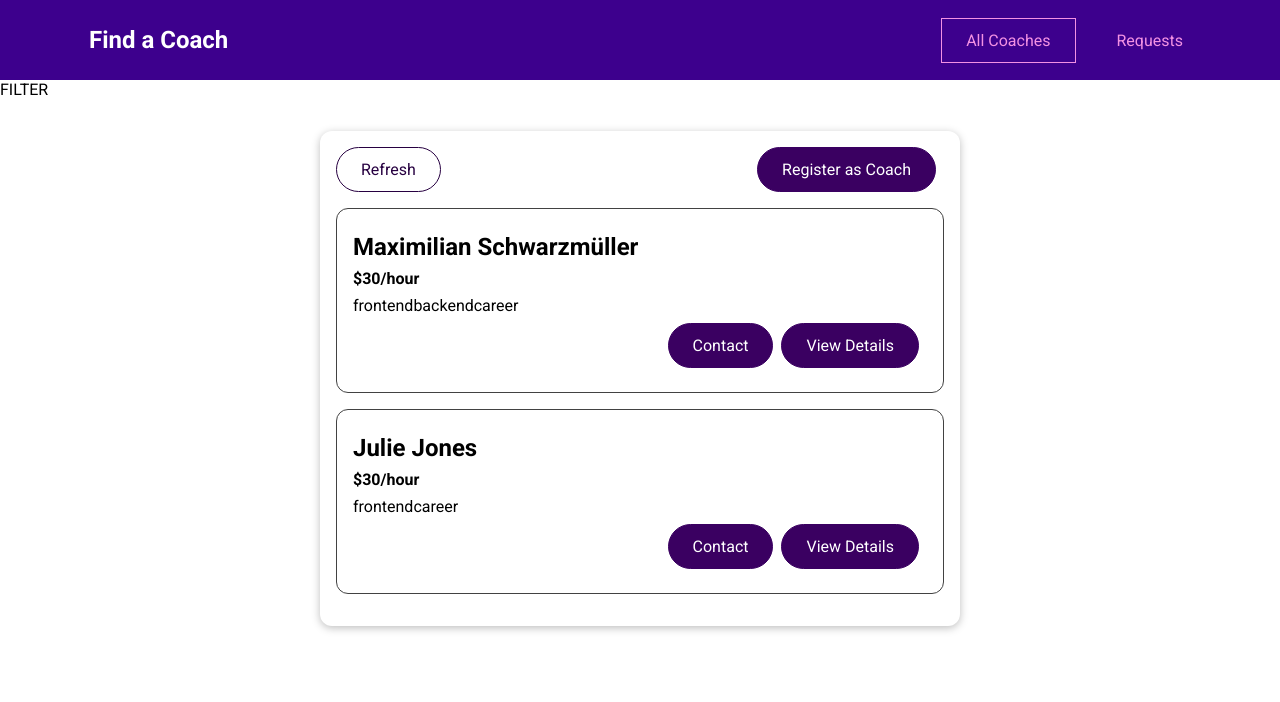
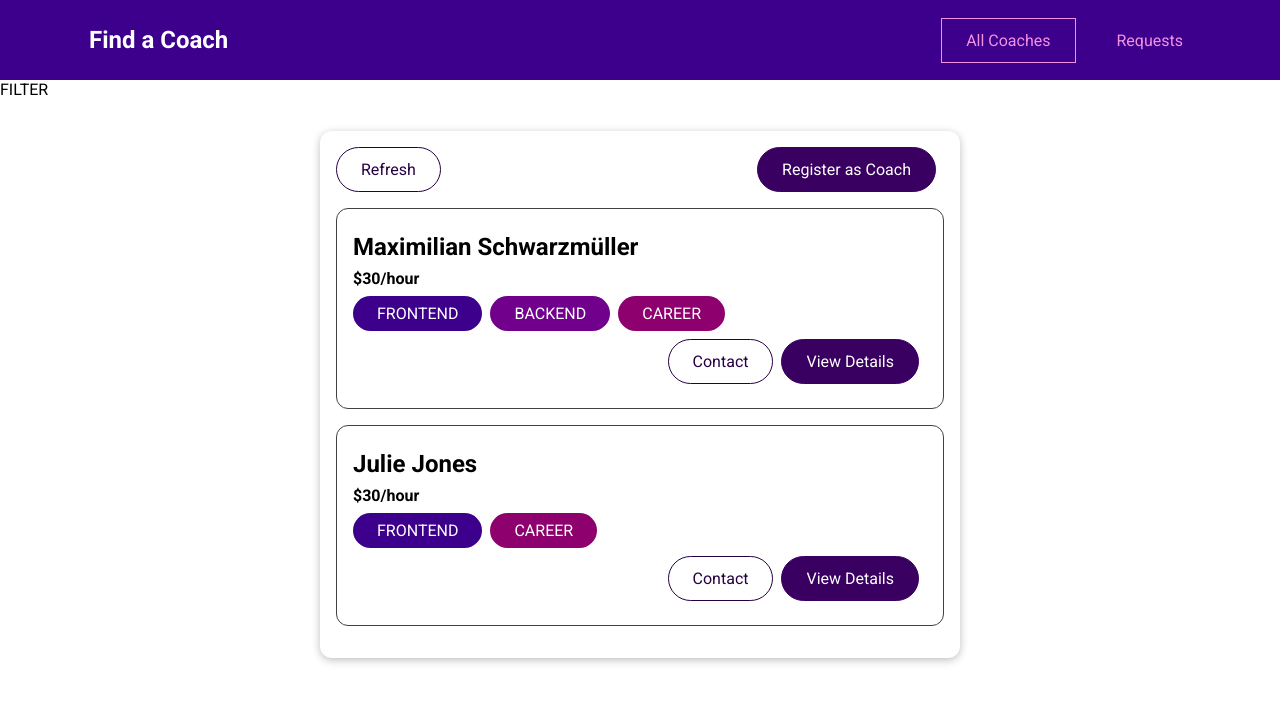
Before and after one commit to PfMartin/Find-a-Coach, a Vue app: page /coaches in a window 1280 px wide. Shown: the top 702 px of the page. Built offline with nearby package versions, Linux system fonts and the light colour scheme.

Commit message:
Added badges to the CoachItem

```diff
--- a/src/components/coaches/CoachItem.vue
+++ b/src/components/coaches/CoachItem.vue
@@ -3,10 +3,18 @@
     <h3>{{ fullName }}</h3>
     <h4>${{ rate }}/hour</h4>
     <div class="">
-      <span v-for="area in areas" :key="area">{{ area }}</span>
+      <base-badge
+        v-for="area in areas"
+        :key="area"
+        :type="area"
+        :title="area"
+        >{{ area }}</base-badge
+      >
     </div>
     <div class="actions">
-      <base-button link :to="coachContactLink">Contact</base-button>
+      <base-button link :to="coachContactLink" mode="outline"
+        >Contact</base-button
+      >
       <base-button link :to="coachDetailLink">View Details</base-button>
     </div>
   </li>
--- a/src/components/ui/BaseBadge.vue
+++ b/src/components/ui/BaseBadge.vue
@@ -0,0 +1,42 @@
+<template lang="html">
+  <span class="badge" :class="type">
+    {{ text }}
+  </span>
+</template>
+
+<script>
+export default {
+  props: ['type', 'title'],
+  computed: {
+    text() {
+      return this.title.toUpperCase();
+    },
+  },
+};
+</script>
+
+<style lang="css" scoped>
+.badge {
+  background-color: #ccc;
+  color: #252525;
+  border-radius: 30px;
+  padding: 0.5rem 1.5rem;
+  display: inline-block;
+  margin-right: 0.5rem;
+}
+
+.frontend {
+  background-color: #3d008d;
+  color: white;
+}
+
+.backend {
+  background-color: #71008d;
+  color: white;
+}
+
+.career {
+  background-color: #8d006e;
+  color: white;
+}
+</style>
--- a/src/components/ui/BaseButton.vue
+++ b/src/components/ui/BaseButton.vue
@@ -2,7 +2,7 @@
   <button v-if="!link" :class="mode">
     <slot></slot>
   </button>
-  <router-link v-if="link" :to="to">
+  <router-link v-if="link" :to="to" :class="mode">
     <slot></slot>
   </router-link>
 </template>
--- a/src/main.js
+++ b/src/main.js
@@ -5,6 +5,7 @@
 import App from './App.vue';
 import BaseCard from './components/ui/BaseCard';
 import BaseButton from './components/ui/BaseButton';
+import BaseBadge from './components/ui/BaseBadge';
 
 const app = createApp(App);
 
@@ -13,5 +14,6 @@
 
 app.component('base-card', BaseCard);
 app.component('base-button', BaseButton);
+app.component('base-badge', BaseBadge);
 
 app.mount('#app');
```
